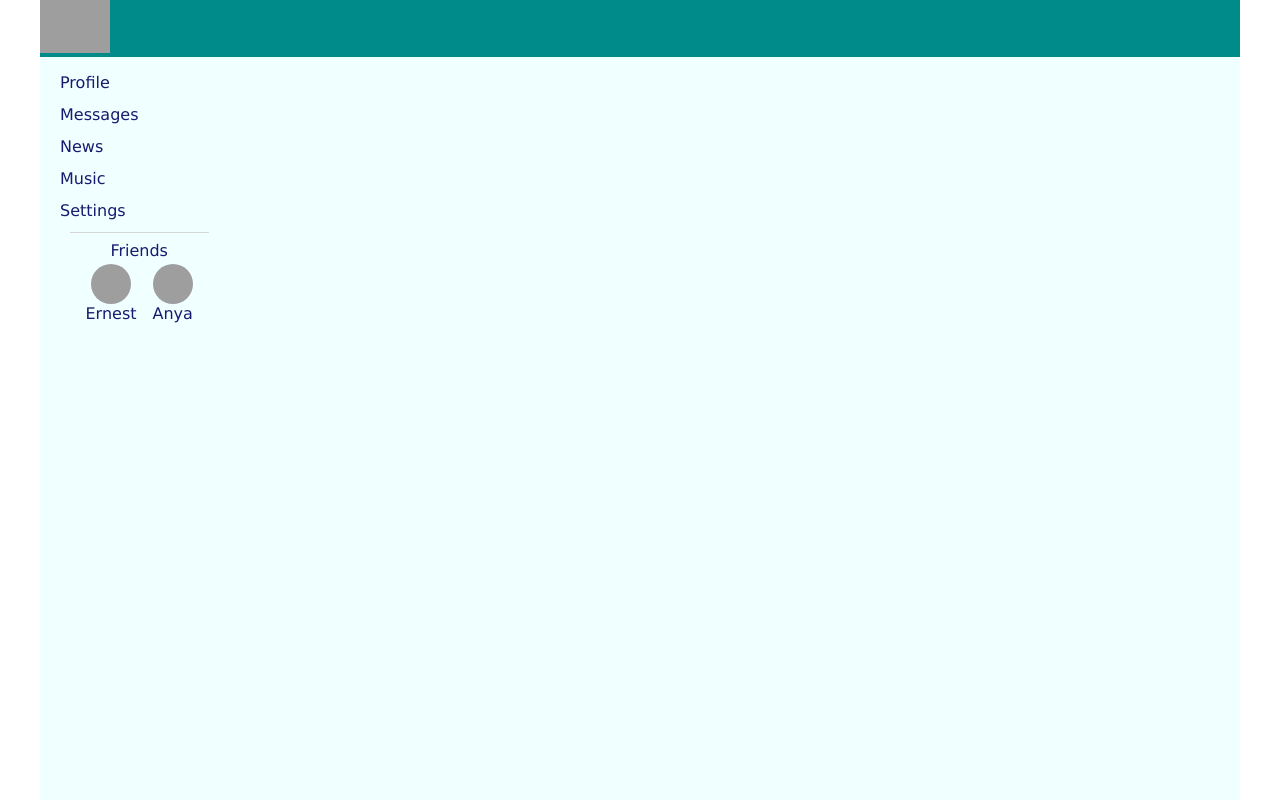
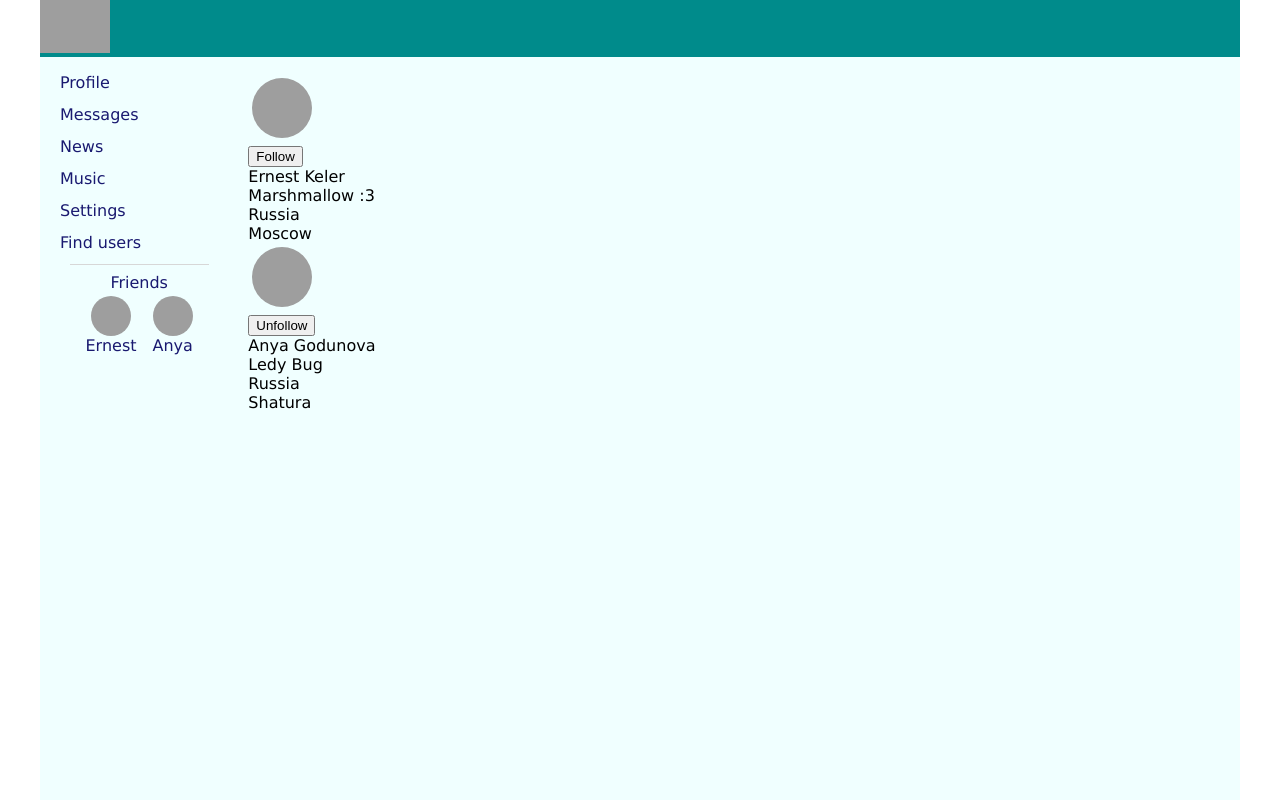
Before and after one commit to De-Lynn/my-app-1, a React (Create React App) app: page /users in a window 1280 px wide. Built offline with nearby package versions, Linux system fonts and the light colour scheme; grey boxes are pictures that could not be loaded.

Commit message:
deep & shallow copy

```diff
--- a/src/App.js
+++ b/src/App.js
@@ -7,6 +7,7 @@ import NavbarContainer from './components/Navbar/NavbarContainer';
 import News from './components/News/News';
 import Profile from './components/Profile/Profile';
 import Settings from './components/Settings/Settings';
+import UsersContainer from './components/Users/UsersContainer';
 
 const App = (props) => {
   return (
@@ -21,6 +22,7 @@ const App = (props) => {
             <Route path='/news' element={<News/>}/>
             <Route path='/music' element={<Music/>}/>
             <Route path='/settings' element={<Settings/>}/>
+            <Route path='/users' element={<UsersContainer />}/>
           </Routes>
         </div>
       </div>
--- a/src/components/Dialogs/Dialogs.jsx
+++ b/src/components/Dialogs/Dialogs.jsx
@@ -4,8 +4,8 @@ import Message from './Messages/Message';
 
 const Dialogs = (props) => {
 
-    let dialogsElements = props.dialogs.map((dialog) => (<Dialog name={dialog.name} id={dialog.id} src={dialog.src}/>))
-    let messagesElements = props.messages.map((message) => <Message text={message.text} src={message.src}/>)
+    let dialogsElements = props.dialogs.map((dialog) => <Dialog key={dialog.id} name={dialog.name} id={dialog.id} src={dialog.src}/>)
+    let messagesElements = props.messages.map((message) => <Message key={message.id} text={message.text} src={message.src}/>)
 
     let onSendMessage = () => {
         props.sendMessage();
--- a/src/components/Navbar/Navbar.jsx
+++ b/src/components/Navbar/Navbar.jsx
@@ -4,7 +4,7 @@ import classes from './Navbar.module.css';
 const Navbar = (props) => {
 
     let friends = props.friendsList.map((friend) => (
-        <div className={classes.friend}>
+        <div className={classes.friend} key={friend.id}>
             <img src={friend.src} alt=''></img>
             <div>{friend.name}</div>
         </div>
@@ -29,6 +29,9 @@ const Navbar = (props) => {
                 <div className={classes.item}>
                     <NavLink to='/settings'>Settings</NavLink>
                 </div>
+                <div className={classes.item}>
+                    <NavLink to='/users'>Find users</NavLink>
+                </div>
             </nav>
             <div className={classes.line}></div>
             <div className={classes.friendList}>
--- a/src/components/Profile/MyPosts/MyPosts.jsx
+++ b/src/components/Profile/MyPosts/MyPosts.jsx
@@ -4,7 +4,7 @@ import Post from './Post/Post';
 
 const MyPosts = (props) => {
 
-    let postsElements = props.posts.map((post) => <Post message={post.message} likesCount={post.likesCount}/>)
+    let postsElements = props.posts.map((post) => <Post key={post.id} message={post.message} likesCount={post.likesCount}/>)
 
     let newPostElement = useRef();
 
--- /dev/null
+++ b/src/components/Users/Users.jsx
@@ -0,0 +1,61 @@
+import classes from './Users.module.css';
+
+const Users = (props) => {
+    if (props.users.length === 0) {
+        props.setUsers(
+            [
+                {id: 1, name: 'Ernest Keler',
+                        src: 'https://sun1-17.userapi.com/s/v1/if1/4Id5XZch8ZdskIFtKaTXxcYr_favtDQe2hqd43piOkUwNs0bt358Zz0tQJ23PgLba7IpZ99-.jpg?size=50x50&quality=96&crop=60,2,473,473&ava=1',
+                        status: 'Marshmallow :3',
+                        location: {
+                            city: 'Moscow',
+                            country: 'Russia'
+                        },
+                        followed: false
+                },
+                {id: 2, name: 'Anya Godunova',
+                        src: 'https://sun1-26.userapi.com/s/v1/if1/bSusmtGg4Q0NWzyFcvkktaMf5o2DVdsKvpm5HsJtS9HDF0Z_jfFM5buT9uaS4NbF5iPuMq_U.jpg?size=50x50&quality=96&crop=96,96,766,766&ava=1',
+                        status: 'Ledy Bug',
+                        location: {
+                            city: 'Shatura',
+                            country: 'Russia'
+                        },
+                        followed: true
+                }
+            ]
+        )
+    }
+
+    return (
+        <div>
+            {
+                props.users.map(user =>
+                    <div key={user.id}>
+                        <span>
+                            <div>
+                                <img className={classes.avatar} src={user.src} alt="" />
+                            </div>
+                            <div>
+                                {user.followed
+                                ? <button onClick={() => {props.unfollow(user.id)}}>Unfollow</button>
+                                : <button onClick={() => {props.follow(user.id)}}>Follow</button>}
+
+                            </div>
+                        </span>
+                        <span>
+                            <span>
+                                <div>{user.name}</div>
+                                <div>{user.status}</div>
+                            </span>
+                            <span>
+                                <div>{user.location.country}</div>
+                                <div>{user.location.city}</div>
+                            </span>
+                        </span>
+                    </div>
+            )}
+        </div>
+    );
+}
+
+export default Users;
--- /dev/null
+++ b/src/components/Users/Users.module.css
@@ -0,0 +1,6 @@
+.avatar {
+    height: 60px;
+    width: 60px;
+    margin: 4px;
+    border-radius: 30px;
+}
--- /dev/null
+++ b/src/components/Users/UsersContainer.jsx
@@ -0,0 +1,28 @@
+import { followAC, setUsersAC, unfollowAC } from "../../redux/users-reducer";
+import Users from "./Users";
+import { connect } from 'react-redux';
+
+let mapStateToProps = (state) => {
+return {
+    users: state.usersPage.users
+}
+}
+
+let mapDispatchToProps = (dispatch) => {
+    return {
+        follow: (userId) => {
+            dispatch(followAC(userId));
+        },
+        unfollow: (userId) => {
+            dispatch(unfollowAC(userId));
+        },
+        setUsers: (users) => {
+            dispatch(setUsersAC(users));
+        }
+    }
+}
+
+
+const UsersContainer = connect(mapStateToProps, mapDispatchToProps)(Users);
+
+export default UsersContainer;
--- a/src/index.js
+++ b/src/index.js
@@ -8,7 +8,6 @@ import { Provider } from 'react-redux';
 
 const root = ReactDOM.createRoot(document.getElementById('root'));
 
-export let rerenderEntireTree = (state) => {
 root.render(
   <React.StrictMode>
     <Provider store = {store}>
@@ -16,12 +15,7 @@ export let rerenderEntireTree = (state) => {
     </Provider>
   </React.StrictMode>
 );
-}
-rerenderEntireTree(store.getState());
 
-store.subscribe(() => {
-  rerenderEntireTree(store.getState())
-});
 
 // If you want to start measuring performance in your app, pass a function
 // to log results (for example: reportWebVitals(console.log))
--- a/src/redux/dialogs-reducer.js
+++ b/src/redux/dialogs-reducer.js
@@ -23,12 +23,16 @@ const dialogsReducer = (state = initialState, action) => {
                 text: state.newMessageText,
                 src: 'https://miro.medium.com/max/1200/1*mk1-6aYaf_Bes1E3Imhc0A.jpeg'
             }
-            state.messages.push(newMessage);
-            state.newMessageText = '';
-            return state;
+            return {
+                ...state,
+                messages: [...state.messages, newMessage],
+                newMessageText: ''
+            };
         case UPDATE_NEW_MESSAGE_TEXT:
-            state.newMessageText = action.messageText;
-            return state;
+            return {
+                ...state,
+                newMessageText: action.messageText
+            };
         default:
             return state;
     }
--- a/src/redux/profile-reducer.js
+++ b/src/redux/profile-reducer.js
@@ -17,12 +17,16 @@ const profileReducer = (state = initialState, action) => {
                 message: state.newPostText,
                 likesCount: 0
             };
-            state.posts.push(newPost);
-            state.newPostText = '';
-            return state;
+            return {
+                ...state,
+                posts: [...state.posts, newPost],
+                newPostText: ''
+            }
         case UPDATE_NEW_POST_TEXT:
-            state.newPostText = action.newText;
-            return state;
+            return {
+                ...state,
+                newPostText: action.newText
+            }
         default:
             return state;
     }
--- a/src/redux/redux-store.js
+++ b/src/redux/redux-store.js
@@ -2,13 +2,17 @@ import { combineReducers, legacy_createStore } from "redux";
 import dialogsReducer from "./dialogs-reducer";
 import profileReducer from "./profile-reducer";
 import sidebarReducer from "./sidebar-reducer";
+import usersReducer from "./users-reducer";
 
 let reducers = combineReducers({
     profilePage: profileReducer,
     dialogsPage: dialogsReducer,
     sideBar: sidebarReducer,
+    usersPage: usersReducer
 });
 
 let store = legacy_createStore(reducers);
 
+window.store = store;
+
 export default store;
--- /dev/null
+++ b/src/redux/users-reducer.js
@@ -0,0 +1,43 @@
+const FOLLOW = 'FOLLOW';
+const UNFOLLOW = 'UNFOLLOW';
+const SET_USERS = 'SET-USERS';
+
+let initialState = {
+    users: []
+}
+
+const usersReducer = (state = initialState, action) => {
+    switch(action.type) {
+        case FOLLOW:
+            return {
+                ...state,
+                users: state.users.map(user => {
+                    if (user.id === action.userId) {
+                        return {...user, followed: true}
+                    }
+                    return user;
+                })
+            };
+        case UNFOLLOW:
+            return {
+                ...state,
+                users: state.users.map(user => {
+                    if (user.id === action.userId) {
+                        return {...user, followed: false}
+                    }
+                    return user;
+                })
+            };
+        case SET_USERS:
+            return {...state, users: [...action.users]};
+        default:
+            return state;
+
+    }
+}
+
+export const followAC = (userId) => ({type: FOLLOW, userId: userId});
+export const unfollowAC = (userId) => ({type: UNFOLLOW, userId: userId});
+export const setUsersAC = (users) => ({type: SET_USERS, users: users});
+
+export default usersReducer;
```
Lines whose indentation alone changed are shown as unchanged.
